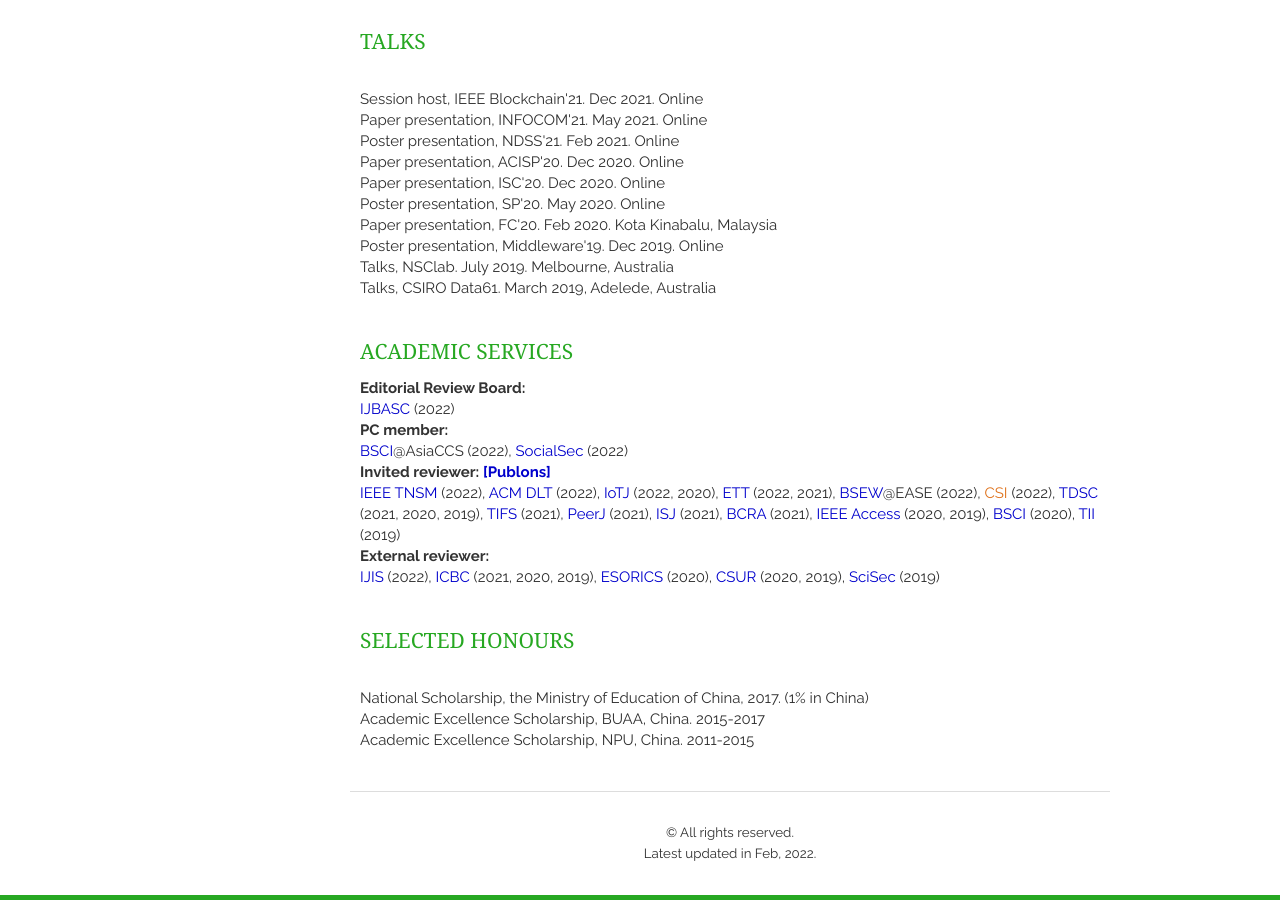
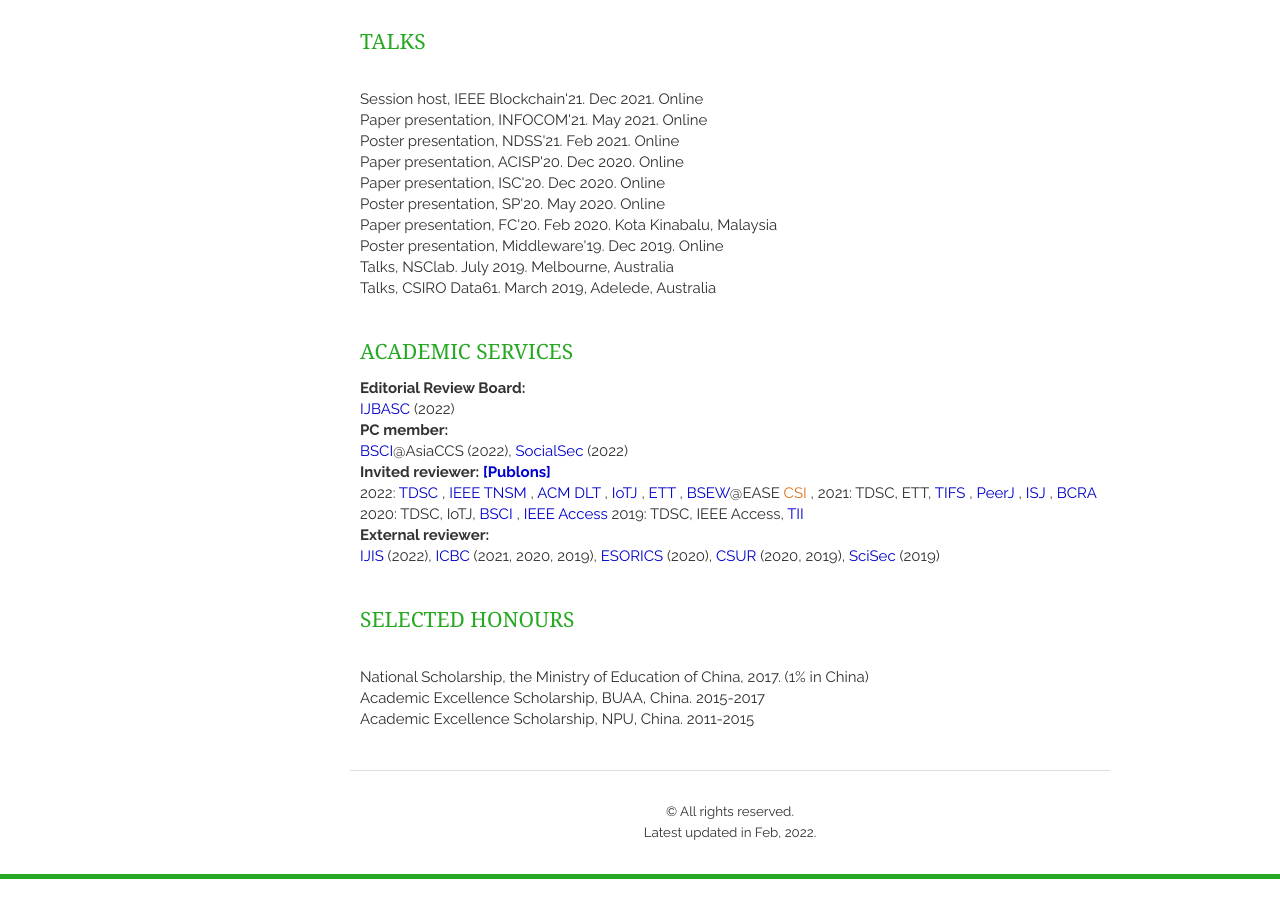
Before and after one commit to AaronWang-git/qinwang-git.github.io, a Jekyll site: the page built from index.html, in a window 1280 px wide and 900 px high, scrolled down 1720 px. Built offline with Jekyll 4.4.1, drawn with Linux system fonts in a browser that asks for light colours; nearby versions of some CDN libraries; a script that is not in the unit is left out; the list of posts is cut into pages by our own code; after the commit the page ends 2599 px from its top, so only the background shows below that.

Commit message:
Update service.html

```diff
--- a/_includes/service.html
+++ b/_includes/service.html
@@ -33,20 +33,20 @@
 
     <p><strong> Invited reviewer:  <a href="https://publons.com/researcher/3020700/qin-wang/peer-review/" target="_blank"> [Publons] </a></strong>
     <br>
-        <a href="https://www.comsoc.org/publications/journals/ieee-tnsm" target="_blank"> IEEE TNSM </a></strong> (2022),
-        <a href="https://dl.acm.org/journal/dlt" target="_blank"> ACM DLT </a></strong> (2022),
-        <a href="https://ieeexplore.ieee.org/xpl/RecentIssue.jsp?punumber=6488907" target="_blank"> IoTJ </a></strong>  (2022, 2020),
-        <a href="https://onlinelibrary.wiley.com/journal/21613915" target="_blank"> ETT </a></strong>  (2022, 2021),
-        <a href="https://conf.researchr.org/home/ease-2022/bsews-2022#Call-for-Papers" target="_blank"> BSEW</a></strong>@EASE (2022),
-        <a href="" target="_blank"> CSI </a></strong>  (2022),
-        <a href="https://ieeexplore.ieee.org/xpl/RecentIssue.jsp?punumber=8858" target="_blank"> TDSC </a></strong> (2021, 2020, 2019),
-        <a href="https://ieeexplore.ieee.org/xpl/RecentIssue.jsp?punumber=10206" target="_blank"> TIFS </a></strong> (2021),
-        <a href="https://peerj.com/computer-science/" target="_blank"> PeerJ </a></strong> (2021),
-        <a href="https://ieeexplore.ieee.org/xpl/RecentIssue.jsp?punumber=4267003" target="_blank"> ISJ </a></strong> (2021),
-        <a href="https://www.journals.elsevier.com/blockchain-research-and-applications" target="_blank"> BCRA </a></strong> (2021),
-        <a href="https://www.journals.elsevier.com/computer-standards-and-interfaces" target="_blank"> IEEE Access </a></strong> (2020, 2019),
-        <a href="http://www.cloud-conf.net/bsci/2021/submission.html" target="_blank"> BSCI </a></strong>  (2020),
-        <a href="https://ieeexplore.ieee.org/xpl/RecentIssue.jsp?punumber=9424" target="_blank"> TII </a></strong> (2019)
+        2022: <a href="https://ieeexplore.ieee.org/xpl/RecentIssue.jsp?punumber=8858" target="_blank"> TDSC </a></strong>,
+              <a href="https://www.comsoc.org/publications/journals/ieee-tnsm" target="_blank"> IEEE TNSM </a></strong>,
+              <a href="https://dl.acm.org/journal/dlt" target="_blank"> ACM DLT </a></strong>,
+              <a href="https://ieeexplore.ieee.org/xpl/RecentIssue.jsp?punumber=6488907" target="_blank"> IoTJ </a></strong>,
+              <a href="https://onlinelibrary.wiley.com/journal/21613915" target="_blank"> ETT </a></strong>,
+              <a href="https://conf.researchr.org/home/ease-2022/bsews-2022#Call-for-Papers" target="_blank"> BSEW</a></strong>@EASE
+              <a href="" target="_blank"> CSI </a></strong>,
+        2021: TDSC, ETT, <a href="https://ieeexplore.ieee.org/xpl/RecentIssue.jsp?punumber=10206" target="_blank"> TIFS </a></strong>,
+              <a href="https://peerj.com/computer-science/" target="_blank"> PeerJ </a></strong>,
+              <a href="https://ieeexplore.ieee.org/xpl/RecentIssue.jsp?punumber=4267003" target="_blank"> ISJ </a></strong>,
+              <a href="https://www.journals.elsevier.com/blockchain-research-and-applications" target="_blank"> BCRA </a></strong>
+        2020: TDSC, IoTJ, <a href="http://www.cloud-conf.net/bsci/2021/submission.html" target="_blank"> BSCI </a></strong>,
+              <a href="https://www.journals.elsevier.com/computer-standards-and-interfaces" target="_blank"> IEEE Access </a></strong>
+        2019: TDSC, IEEE Access, <a href="https://ieeexplore.ieee.org/xpl/RecentIssue.jsp?punumber=9424" target="_blank"> TII </a></strong>
     </p>
 
     <p><strong> External reviewer:</strong>
```
